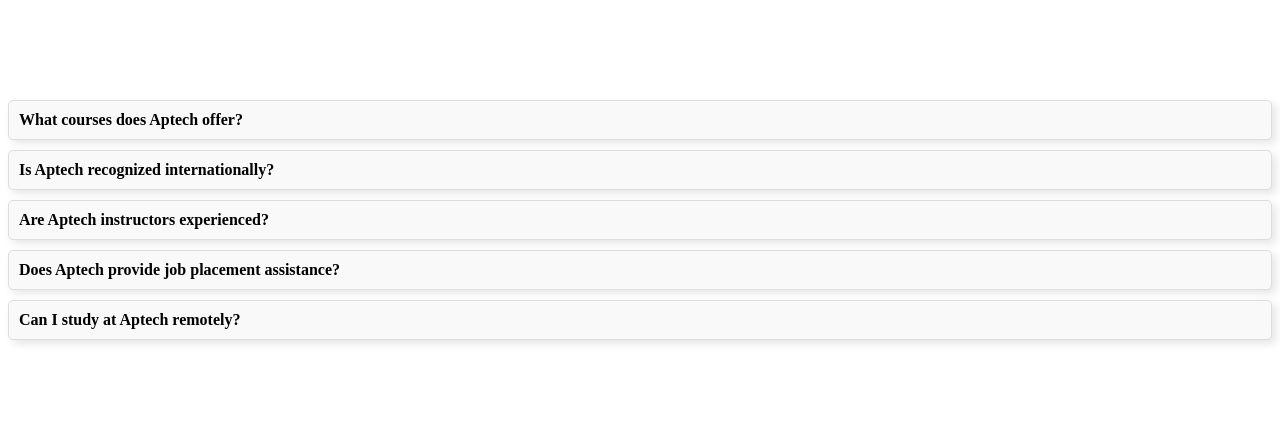
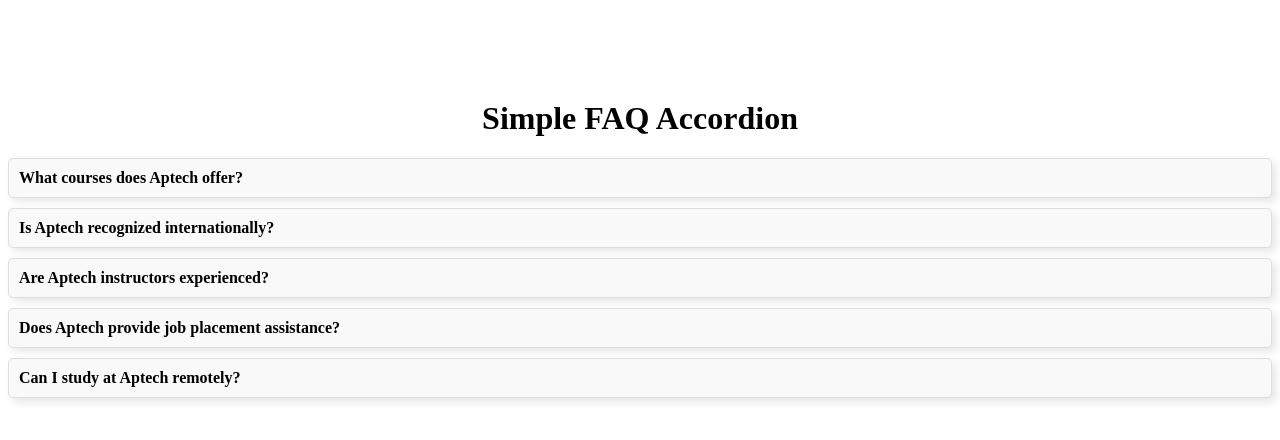
Before and after one commit to SarfarazQadir/Simple-Faqs-Accordion-Javascript-Project, a plain HTML site: page index.html in a window 1280 px wide. Drawn offline with Linux system fonts and the light colour scheme.

Commit message:
First Commit

```diff
--- a/index.html
+++ b/index.html
@@ -52,7 +52,7 @@
 </style>
 </head>
 <body>
-
+    <h1 style="text-align: center; align-items: center; justify-content: center; display: flex;">Simple FAQ Accordion</h1>
 <div class="faq-item">
   <div class="faq-question">What courses does Aptech offer?</div>
   <div class="faq-answer">Aptech offers a wide range of courses including programming languages, web development, graphic design, animation, and more.</div>
```
